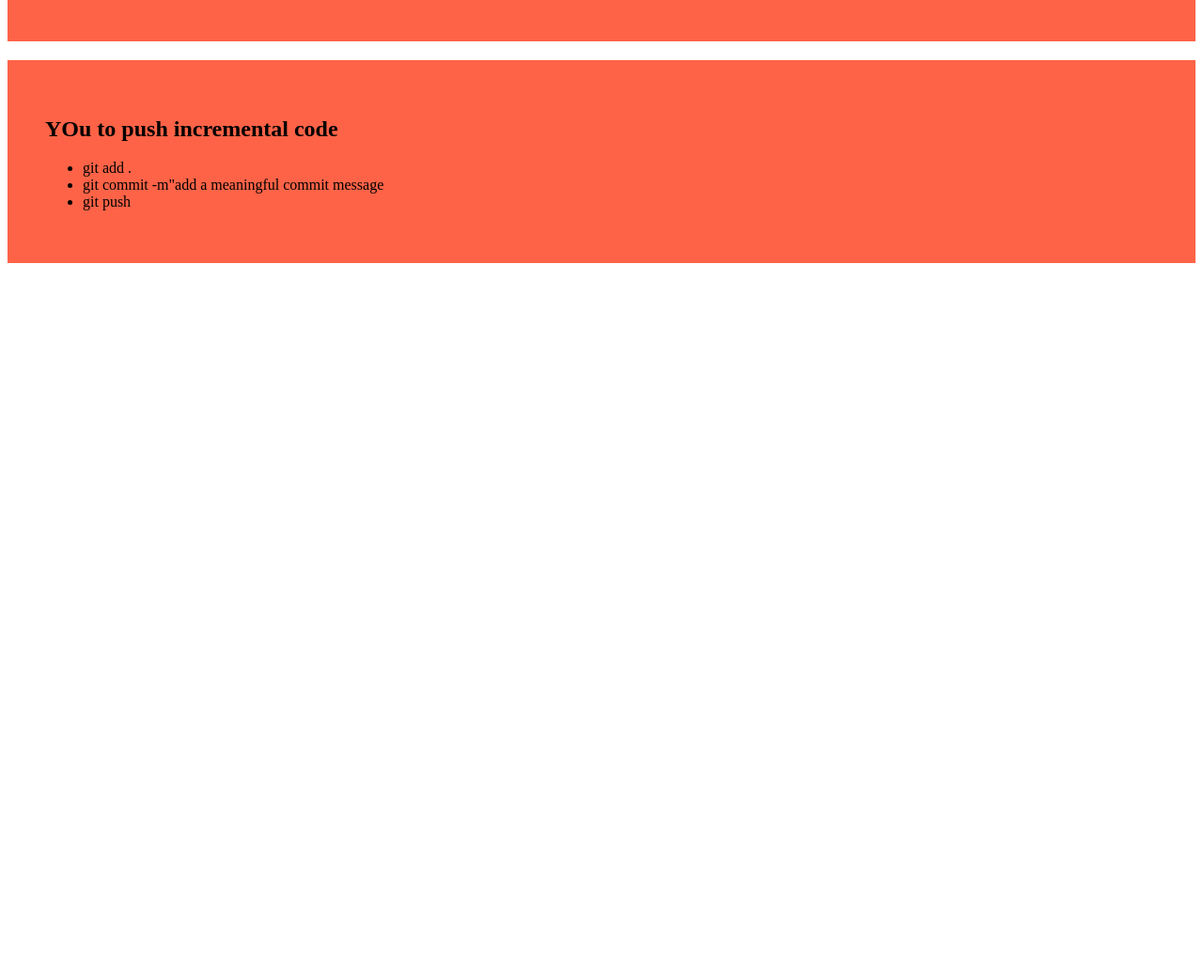
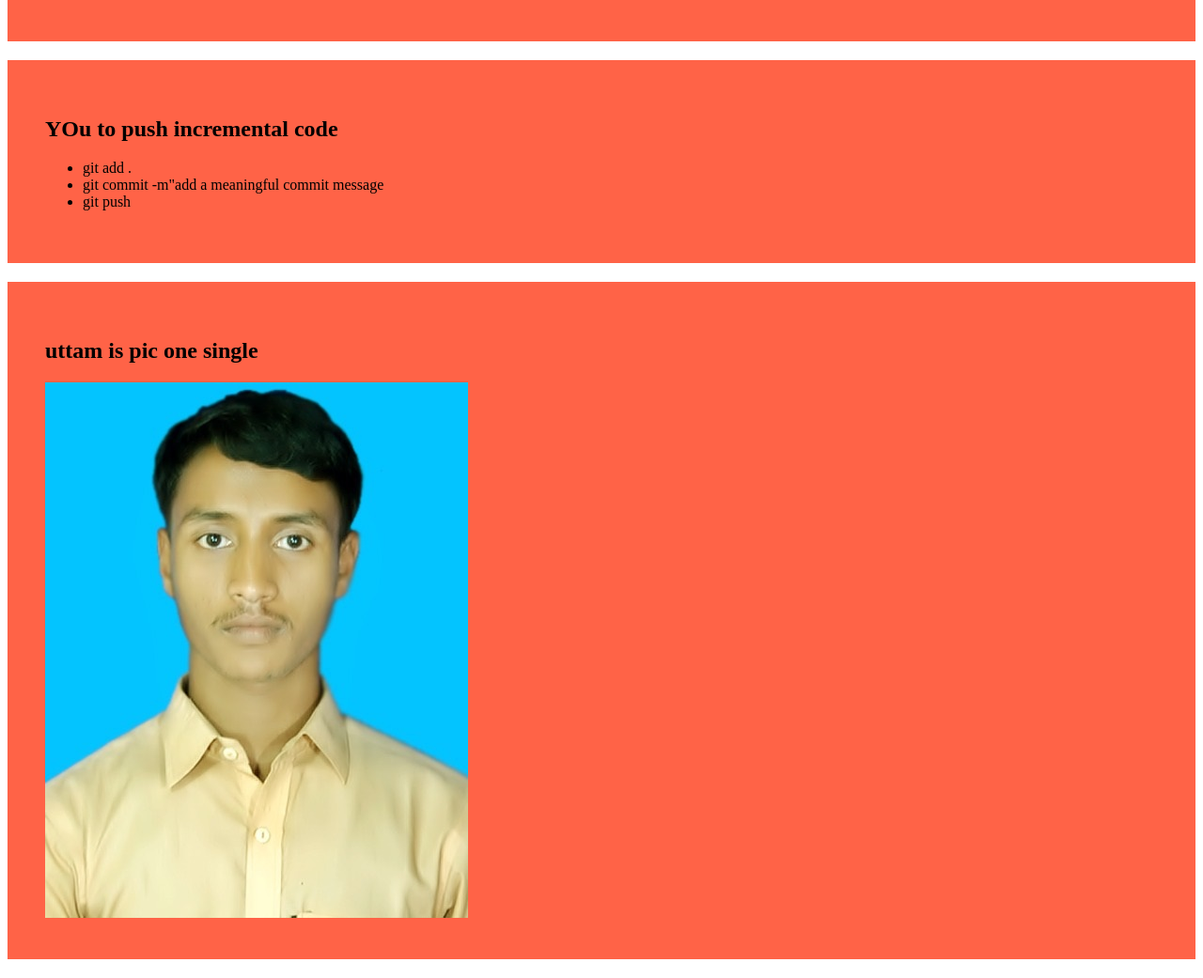
Before and after one commit to Uttam1203/uttam-das, a plain HTML site: page index.html in a window 1280 px wide. Shown: the part 640-1681 px from the top of the page at 94% size. Before the commit the page ends 940 px from the top, so only its background shows below. Drawn offline with Linux system fonts and the light colour scheme.

Commit message:
added uttam is pic

```diff
--- a/index.html
+++ b/index.html
@@ -27,5 +27,9 @@
             <li>git push</li>
         </ul>
     </div>
+   <div>
+    <h2>uttam is pic one single</h2>
+    <img src="imges/7921a932-79e5-4c42-8a51-79caf9dbf5f3.jpg" alt="">
+   </div>
     </body>
 </html>
```
Also changed, not shown: imges/7921a932-79e5-4c42-8a51-79caf9dbf5f3.jpg (added).
